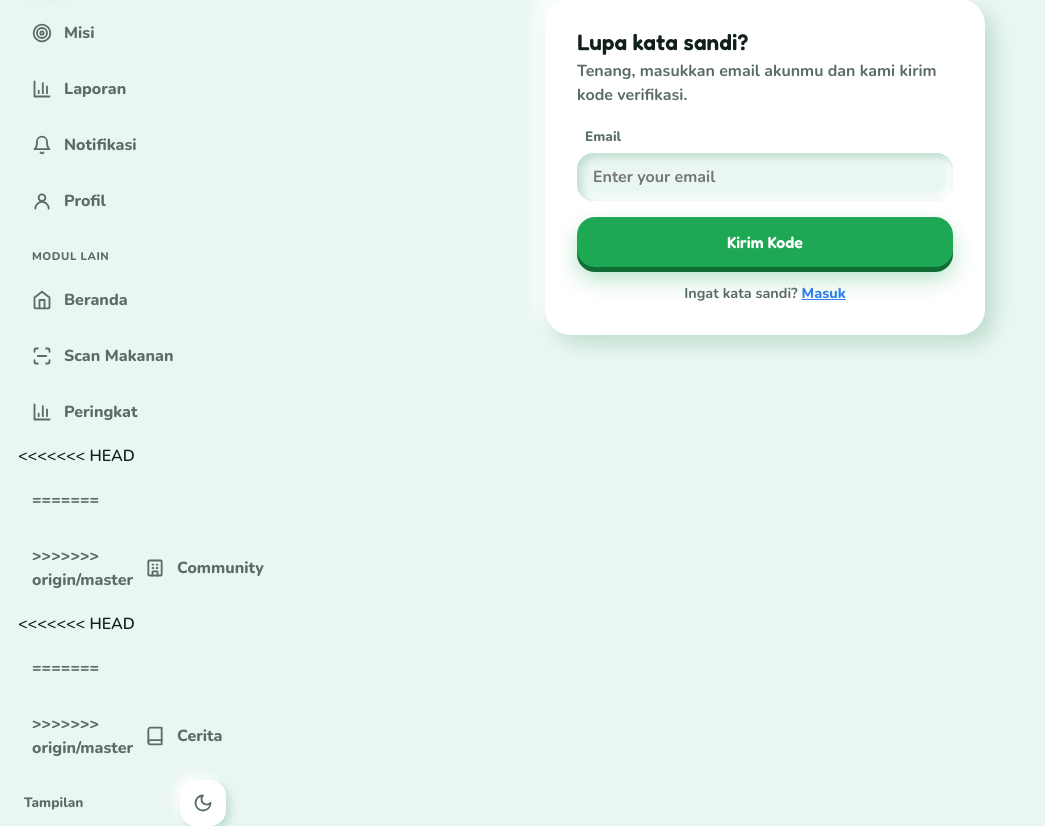
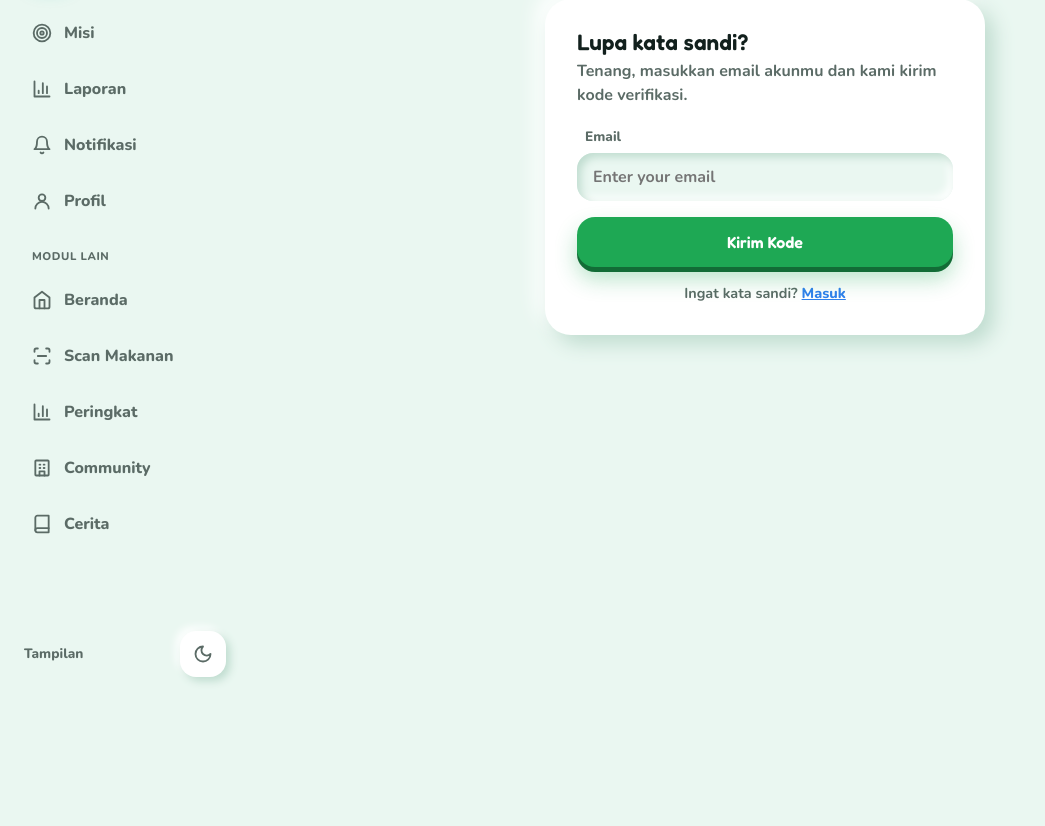
Before and after one commit to pbp-c-kelompok-1/suap.in, a Django app: page /auth/forgot-password/ in a window 1280 px wide. Shown: the part 97-923 px from the top of the page, without its empty margins (0-1045 px from the left). After the commit the page ends 780 px from the top, so only its background shows below. Run offline with Django 5.2, Linux system fonts and the light colour scheme; parts of the project's set-up code (start-up, migrations or seed data) failed here and were passed over.

Commit message:
fix(challenge): resolve merge conflict markers in sidebar navigation

```diff
--- a/challenge/templates/challenge/partials/sidebar.html
+++ b/challenge/templates/challenge/partials/sidebar.html
@@ -48,20 +48,12 @@
       <span>Peringkat</span>
     </a>
 
-<<<<<<< HEAD
-    <a href="{% url 'social:leaderboard' %}">
-=======
     <a href="{% url 'social:community_map' %}"{% if request.resolver_match.url_name == 'community_map' %} aria-current="page"{% endif %}>
->>>>>>> origin/master
       <svg class="i"><use href="#i-building"/></svg>
       <span>Community</span>
     </a>
 
-<<<<<<< HEAD
-    <a href="{% url 'social:leaderboard' %}">
-=======
     <a href="{% url 'story:story_list' %}">
->>>>>>> origin/master
       <svg class="i"><use href="#i2-book"/></svg>
       <span>Cerita</span>
     </a>
```
